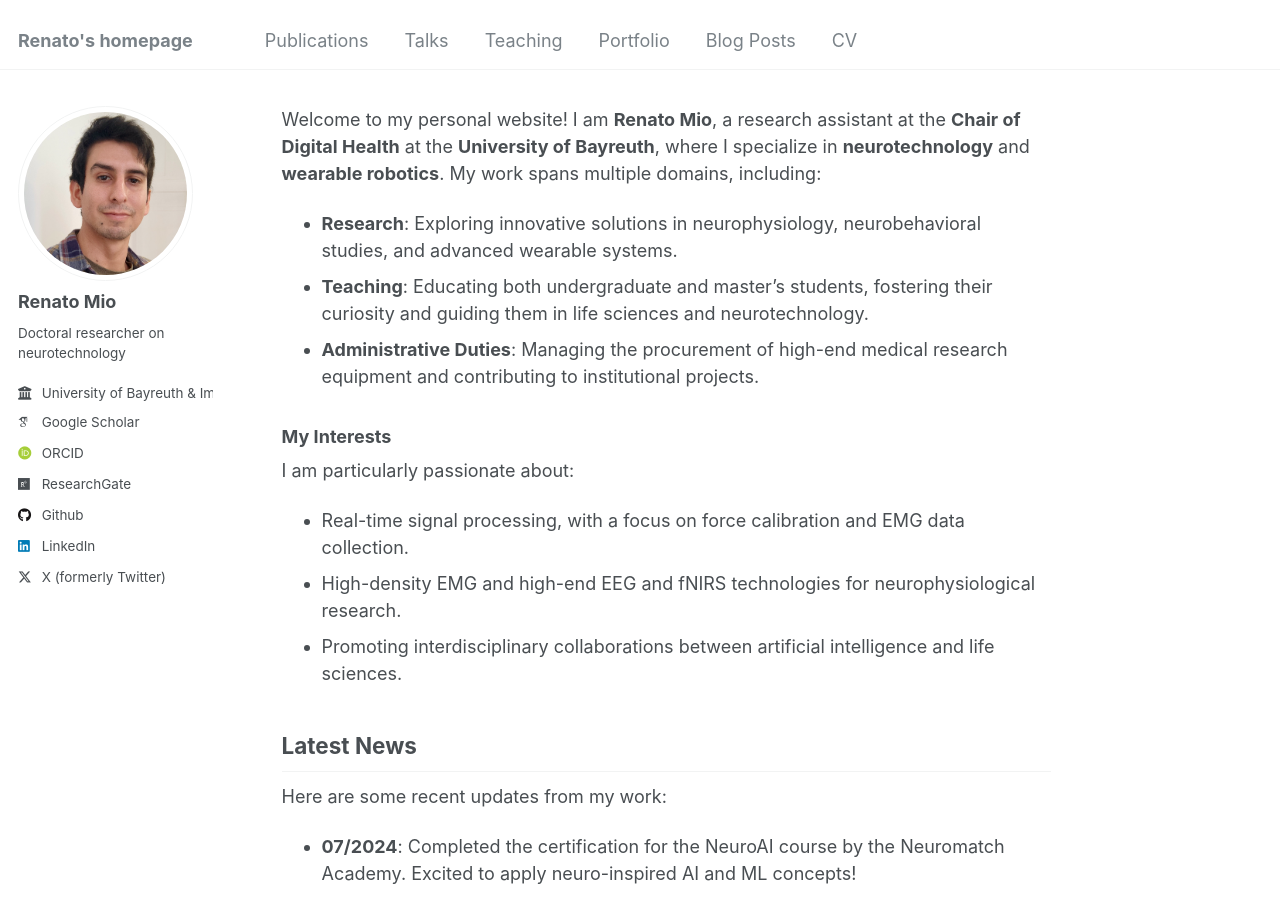
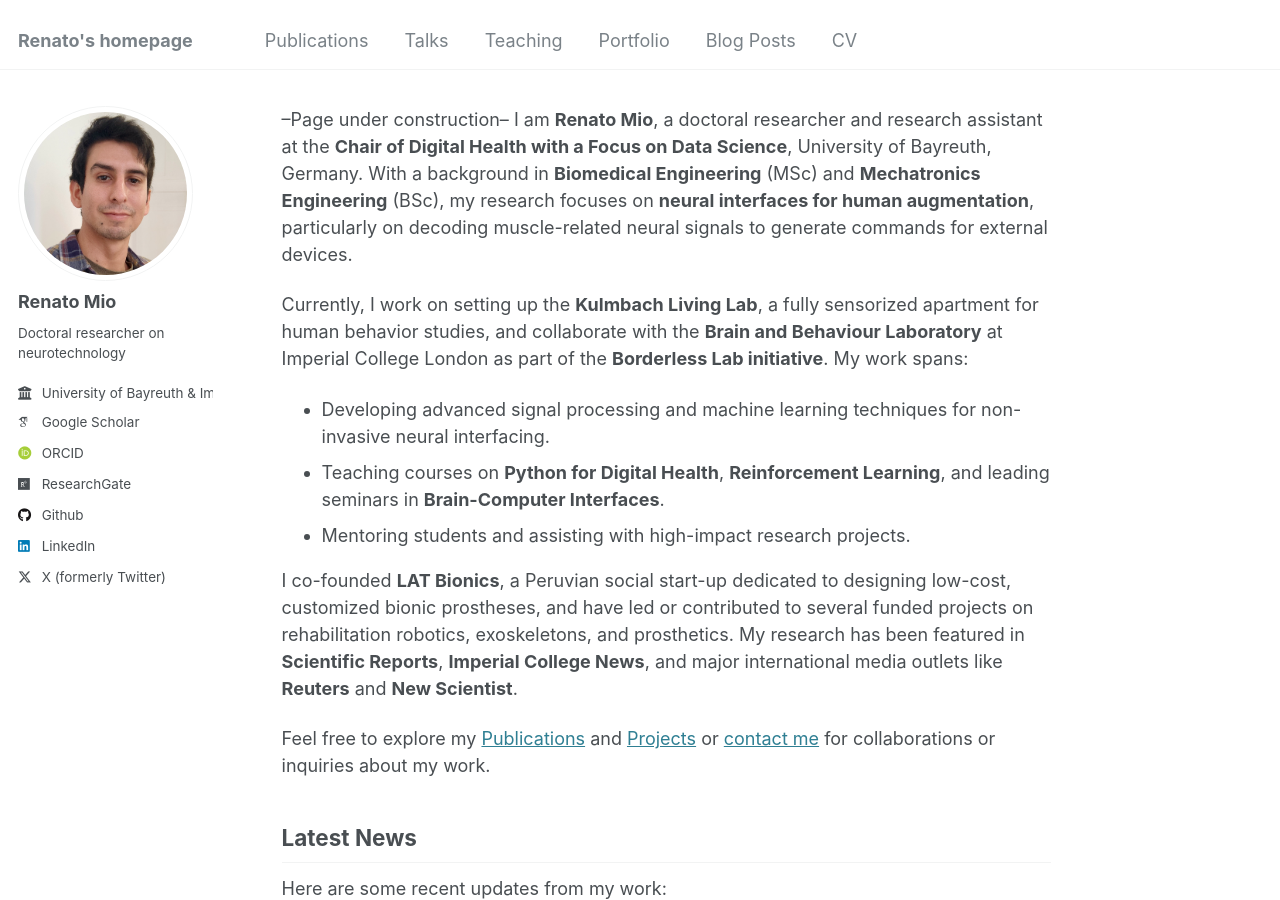
Before and after one commit to renatomio/renatomio.github.io, a Jekyll site: the page built from _pages/about.md, in a window 1280 px wide and 900 px high. Built offline with Jekyll 4.4.1, drawn with Linux system fonts in a browser that asks for light colours; some web fonts are replaced.

Commit message:
Updated about.md

```diff
--- a/_pages/about.md
+++ b/_pages/about.md
@@ -8,17 +8,18 @@ redirect_from:
   - /about/
   - /about.html
 ---
-Welcome to my personal website! I am **Renato Mio**, a research assistant at the **Chair of Digital Health** at the **University of Bayreuth**, where I specialize in **neurotechnology** and **wearable robotics**. My work spans multiple domains, including:
+--Page under construction--
+I am **Renato Mio**, a doctoral researcher and research assistant at the **Chair of Digital Health with a Focus on Data Science**, University of Bayreuth, Germany. With a background in **Biomedical Engineering** (MSc) and **Mechatronics Engineering** (BSc), my research focuses on **neural interfaces for human augmentation**, particularly on decoding muscle-related neural signals to generate commands for external devices.
 
-- **Research**: Exploring innovative solutions in neurophysiology, neurobehavioral studies, and advanced wearable systems.
-- **Teaching**: Educating both undergraduate and master’s students, fostering their curiosity and guiding them in life sciences and neurotechnology.
-- **Administrative Duties**: Managing the procurement of high-end medical research equipment and contributing to institutional projects.
+Currently, I work on setting up the **Kulmbach Living Lab**, a fully sensorized apartment for human behavior studies, and collaborate with the **Brain and Behaviour Laboratory** at Imperial College London as part of the **Borderless Lab initiative**. My work spans:
 
-### My Interests
-I am particularly passionate about:
-- Real-time signal processing, with a focus on force calibration and EMG data collection.
-- High-density EMG and high-end EEG and fNIRS technologies for neurophysiological research.
-- Promoting interdisciplinary collaborations between artificial intelligence and life sciences.
+- Developing advanced signal processing and machine learning techniques for non-invasive neural interfacing.
+- Teaching courses on **Python for Digital Health**, **Reinforcement Learning**, and leading seminars in **Brain-Computer Interfaces**.
+- Mentoring students and assisting with high-impact research projects.
+
+I co-founded **LAT Bionics**, a Peruvian social start-up dedicated to designing low-cost, customized bionic prostheses, and have led or contributed to several funded projects on rehabilitation robotics, exoskeletons, and prosthetics. My research has been featured in **Scientific Reports**, **Imperial College News**, and major international media outlets like **Reuters** and **New Scientist**.
+
+Feel free to explore my [Publications](../publications/) and [Projects](../projects/) or [contact me](../contact/) for collaborations or inquiries about my work.
 
 ## Latest News
 Here are some recent updates from my work:
```
Also changed, not shown: 2 other files.
